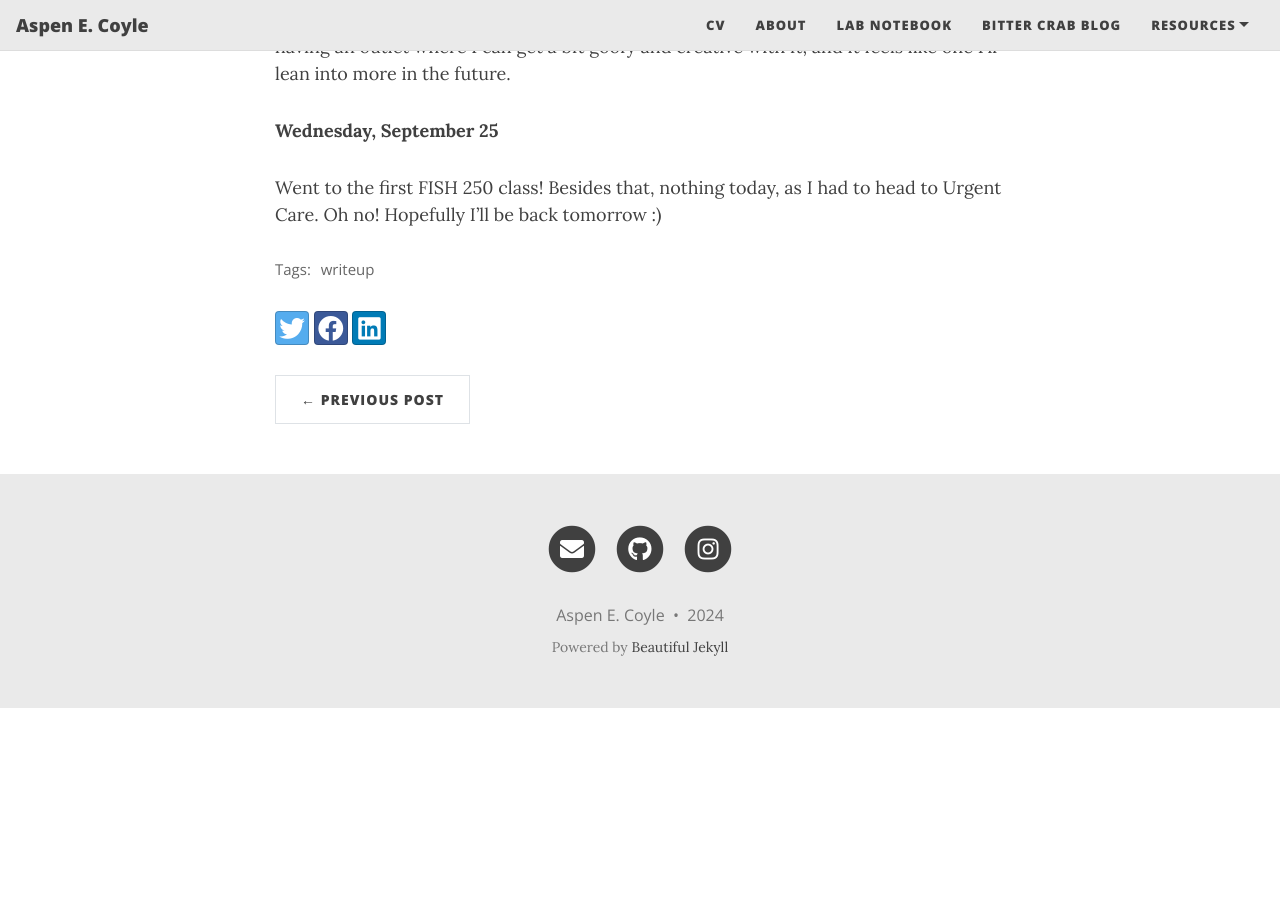
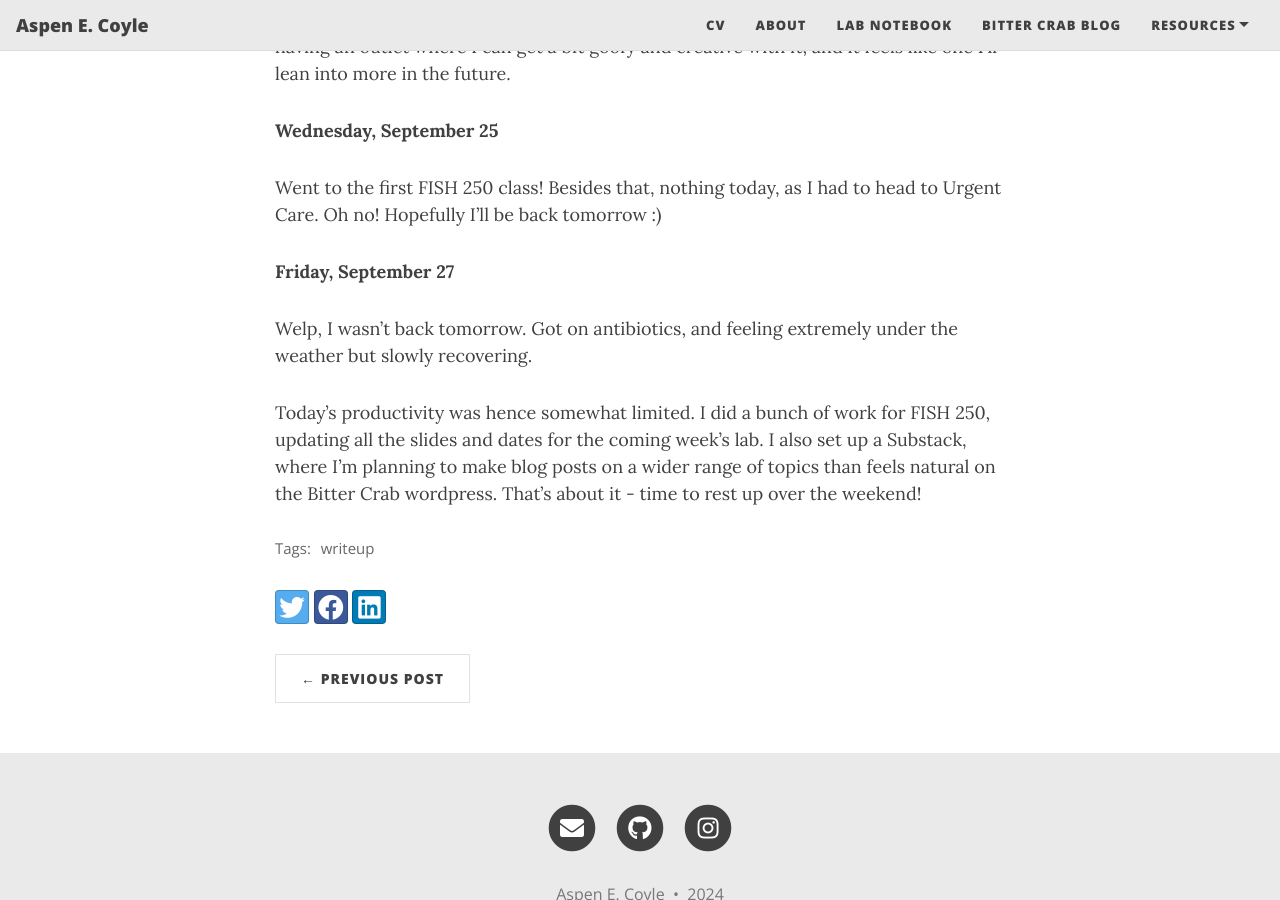
Before and after one commit to aspencoyle/aspencoyle.github.io, a Jekyll site: the page built from _posts/2024-09-18-September_posts.md, in a window 1280 px wide and 900 px high, scrolled down 2812 px. Built offline with Jekyll 4.4.1, drawn with Linux system fonts in a browser that asks for light colours; nearby versions of some CDN libraries; before the commit the page ends 3520 px from its top, so only the background shows below that.

Commit message:
new notebook post

```diff
--- a/_posts/2024-09-18-September_posts.md
+++ b/_posts/2024-09-18-September_posts.md
@@ -58,3 +58,9 @@ As a way to reward myself for doing the thing I procrastinated about, I also wro
 **Wednesday, September 25**
 
 Went to the first FISH 250 class! Besides that, nothing today, as I had to head to Urgent Care. Oh no! Hopefully I'll be back tomorrow :)
+
+**Friday, September 27**
+
+Welp, I wasn't back tomorrow. Got on antibiotics, and feeling extremely under the weather but slowly recovering.
+
+Today's productivity was hence somewhat limited. I did a bunch of work for FISH 250, updating all the slides and dates for the coming week's lab. I also set up a Substack, where I'm planning to make blog posts on a wider range of topics than feels natural on the Bitter Crab wordpress. That's about it - time to rest up over the weekend!
```
